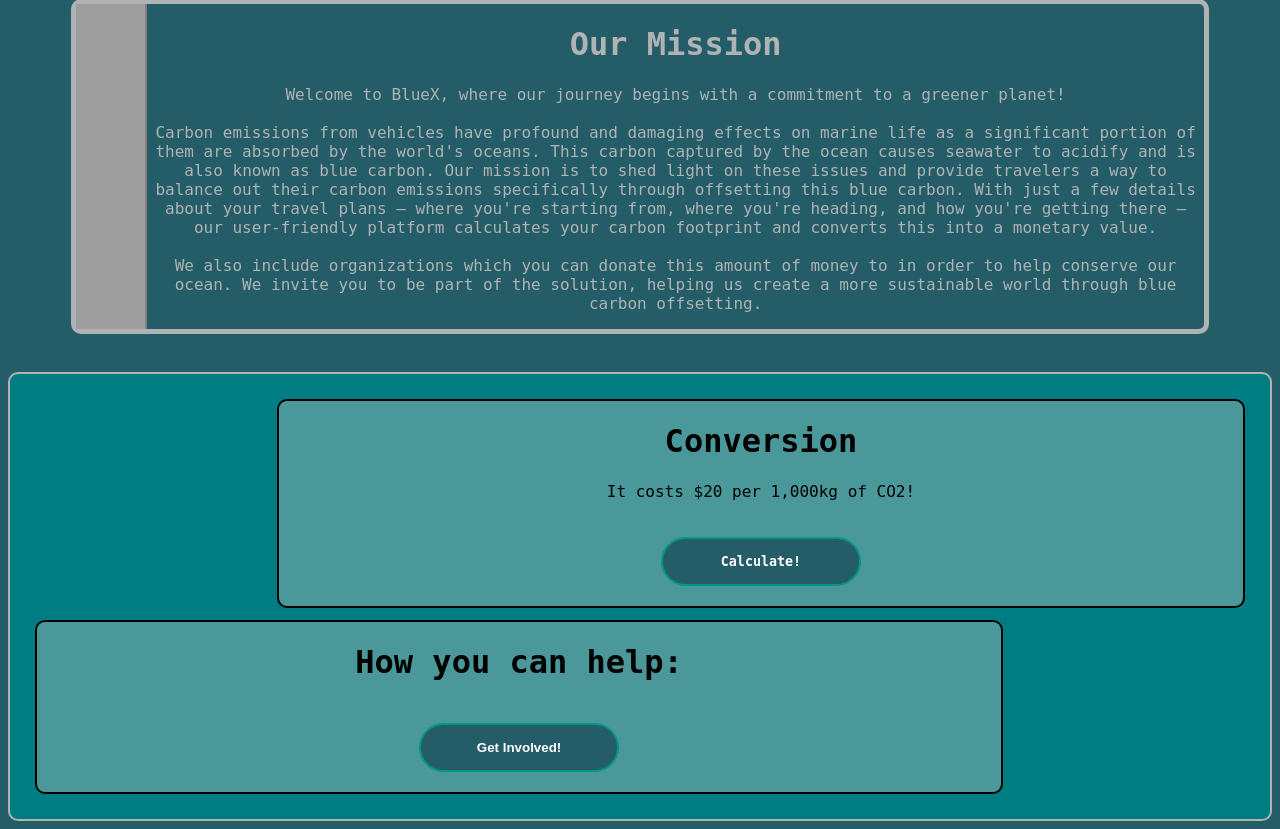
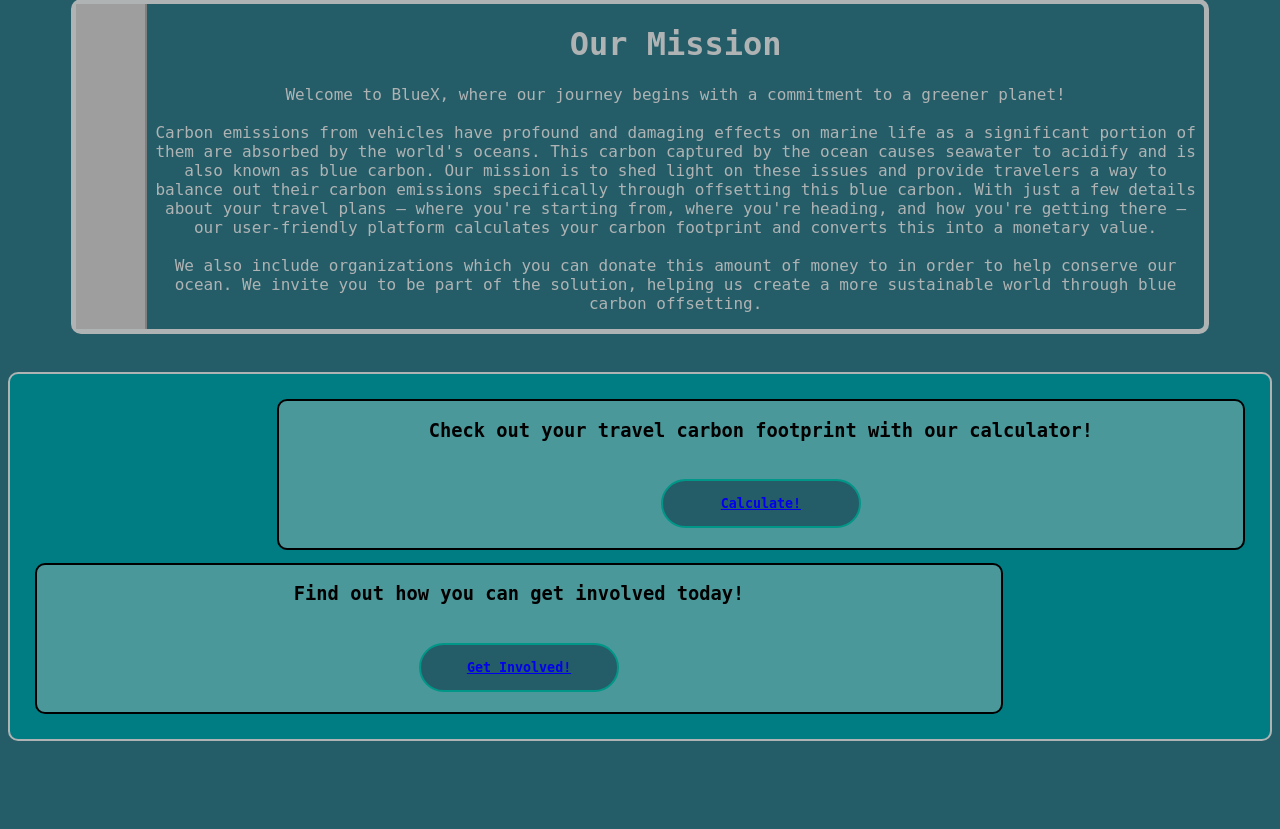
Before and after one commit to avran-v/ugamakes2, a Flask app: page / in a window 1280 px wide. Shown: the part 214-1043 px from the top of the page. After the commit the page ends 955 px from the top, so only its background shows below. Run offline with Flask 3, Linux system fonts and the light colour scheme; some web fonts are replaced; grey boxes are pictures that could not be loaded.

Commit message:
Final changes + formatting

```diff
--- a/website/static/styles/style1.css
+++ b/website/static/styles/style1.css
@@ -146,6 +146,7 @@
     cursor: pointer;
     position: relative;
     overflow: hidden;
+    font-family: 'Sometype Mono', monospace;
 }
 
 body{
@@ -169,3 +170,8 @@
     margin-right: 20px; /* Add some spacing between radio buttons */
     vertical-align: middle;
 }
+
+.calcInstructions{
+  text-align: center;
+  color:#AFB3B4;
+}
--- a/website/static/styles/style2.css
+++ b/website/static/styles/style2.css
@@ -49,7 +49,7 @@
     border-radius: 10px;
     background-color: #4A989A;
     justify-content:center;
-    width:80%;
+    width:90%;
     height: 30%;
     margin: auto;
     text-align:center;
--- a/website/templates/home.html
+++ b/website/templates/home.html
@@ -14,16 +14,15 @@
 </div>
 <div class="blurbs">
     <div class="calcBlurb">
-        <h1> Conversion </h1>
-        <p> It costs $20 per 1,000kg of CO2! </p>
+        <h3> Check out your travel carbon footprint with our calculator!</h3>
         <div>
-            <button class="calcButton">Calculate!</button>
+            <button class="calcButton"><a href="/calculator">Calculate!</a></button>
         </div>
     </div>
     <div class="tipsBlurb">
-        <h1> How you can help: </h1>
+        <h3> Find out how you can get involved today!</h3>
         <div>
-            <button class = "tipsButton">Get Involved!</button>
+            <button class = "tipsButton"><a href="/involvement">Get Involved!</a></button>
         </div>
 
     </div>
```
Also changed, not shown: website/templates/calculator.html (+6 -5 lines).
